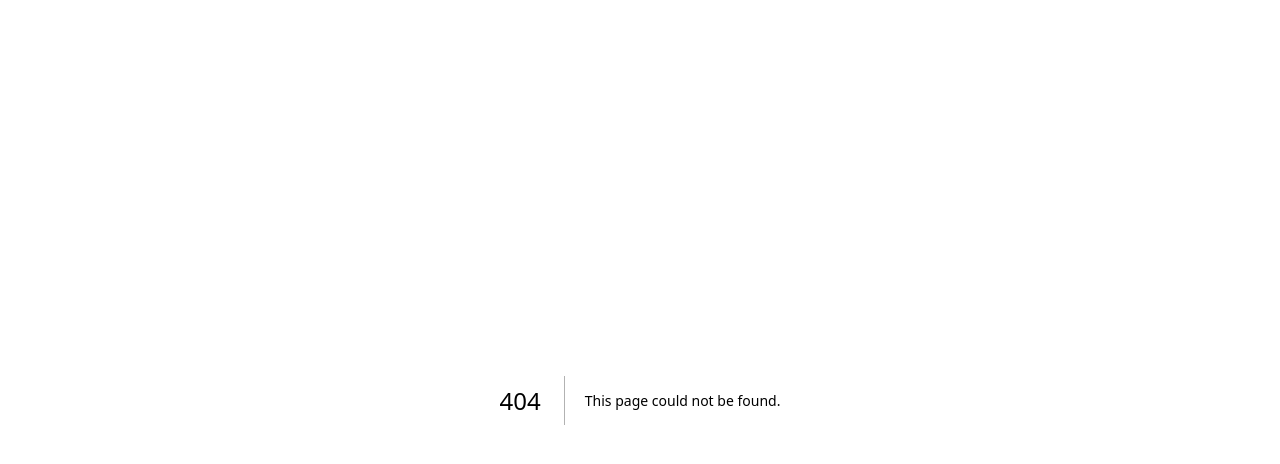
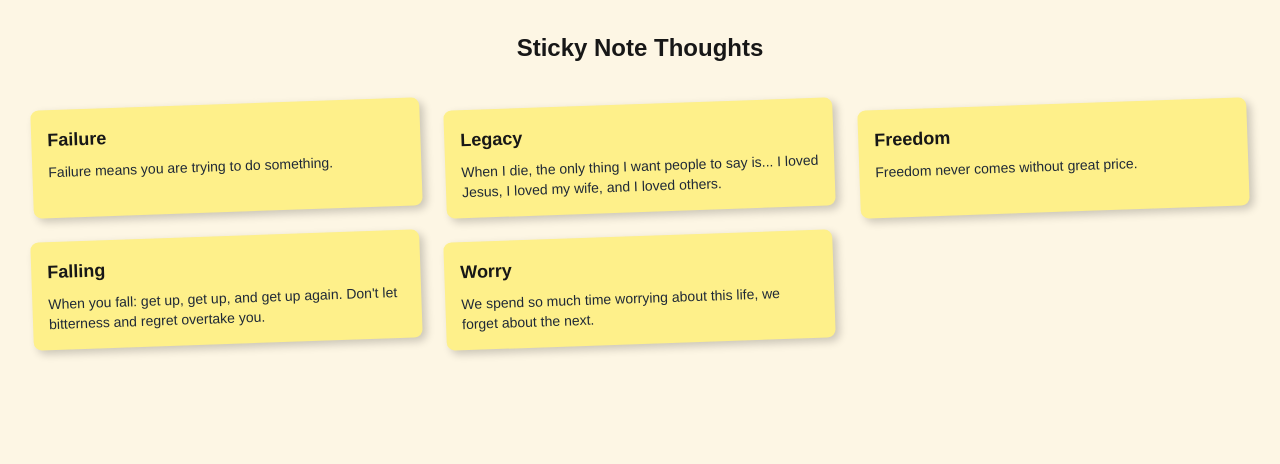
Before and after one commit to Dayton-His-Glory-Alone/daytonr-personalsite, a Next.js app: page /blog in a window 1280 px wide. Before the commit this address had no page. Shown: the top 464 px of the page. Built offline with nearby package versions, Linux system fonts and the light colour scheme.

Commit message:
Create page.tsx

```diff
--- /dev/null
+++ b/app/blog/page.tsx
@@ -0,0 +1,32 @@
+const posts = [
+  { id: 1, title: "Failure", content: "Failure means you are trying to do something." },
+  { id: 2, title: "Legacy", content: "When I die, the only thing I want people to say is... I loved Jesus, I loved my wife, and I loved others." },
+  { id: 3, title: "Freedom", content: "Freedom never comes without great price." },
+  { id: 4, title: "Falling", content: "When you fall: get up, get up, and get up again. Don't let bitterness and regret overtake you." },
+  { id: 5, title: "Worry", content: "We spend so much time worrying about this life, we forget about the next." },
+];
+
+export default function Blog() {
+  return (
+    <div className="min-h-screen p-8 bg-[#fdf6e4]">
+      <header className="text-center mb-10">
+        <h1 className="text-2xl font-bold">Sticky Note Thoughts</h1>
+      </header>
+
+      <main className="grid grid-cols-1 sm:grid-cols-2 lg:grid-cols-3 gap-6">
+        {posts.map((post) => (
+          <div
+            key={post.id}
+            className="bg-yellow-200 shadow-md p-4 rounded-lg transform rotate-[-2deg] hover:rotate-0 transition-transform"
+            style={{
+              boxShadow: "4px 4px 8px rgba(0, 0, 0, 0.2)",
+            }}
+          >
+            <h2 className="text-lg font-semibold mb-2">{post.title}</h2>
+            <p className="text-sm text-gray-800">{post.content}</p>
+          </div>
+        ))}
+      </main>
+    </div>
+  );
+}
```
